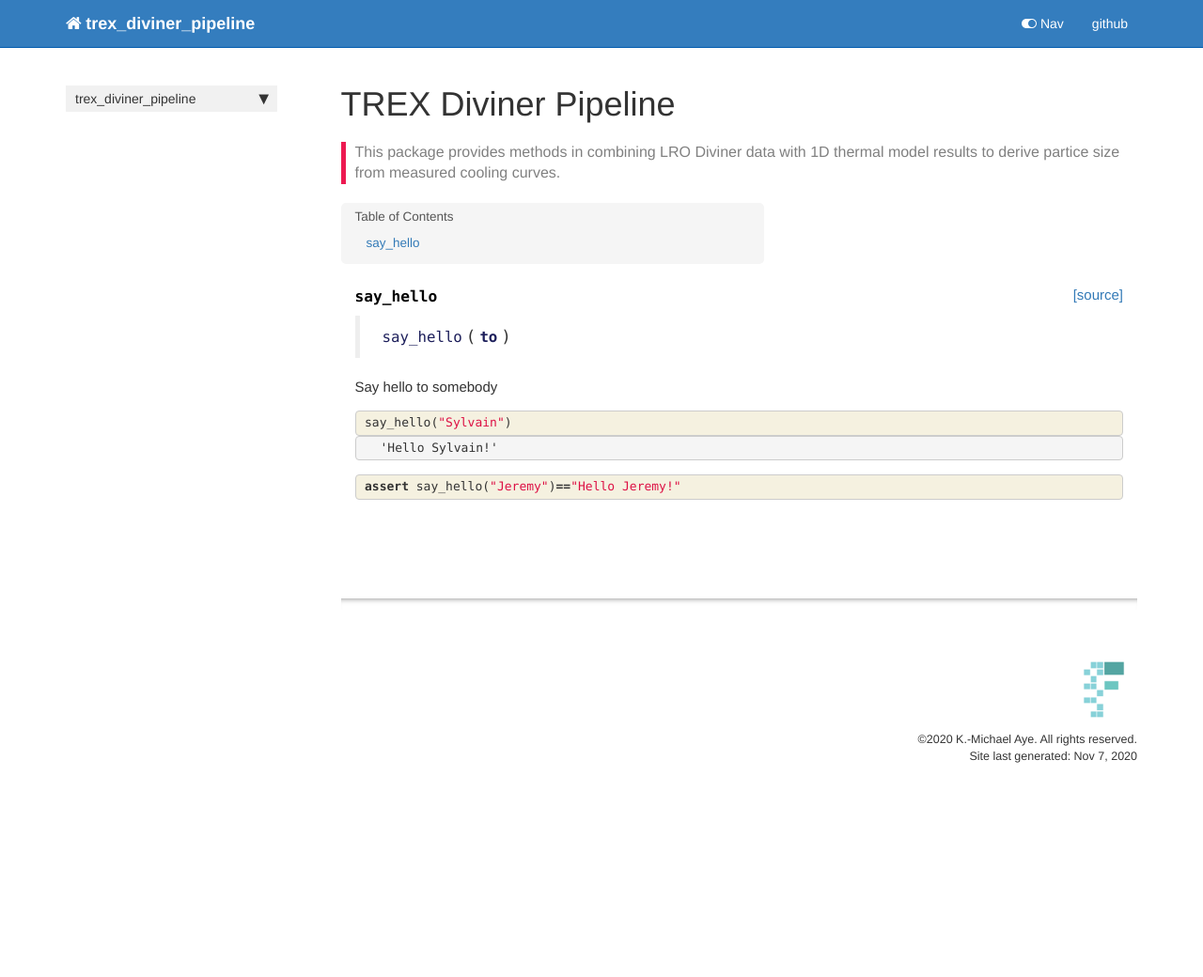
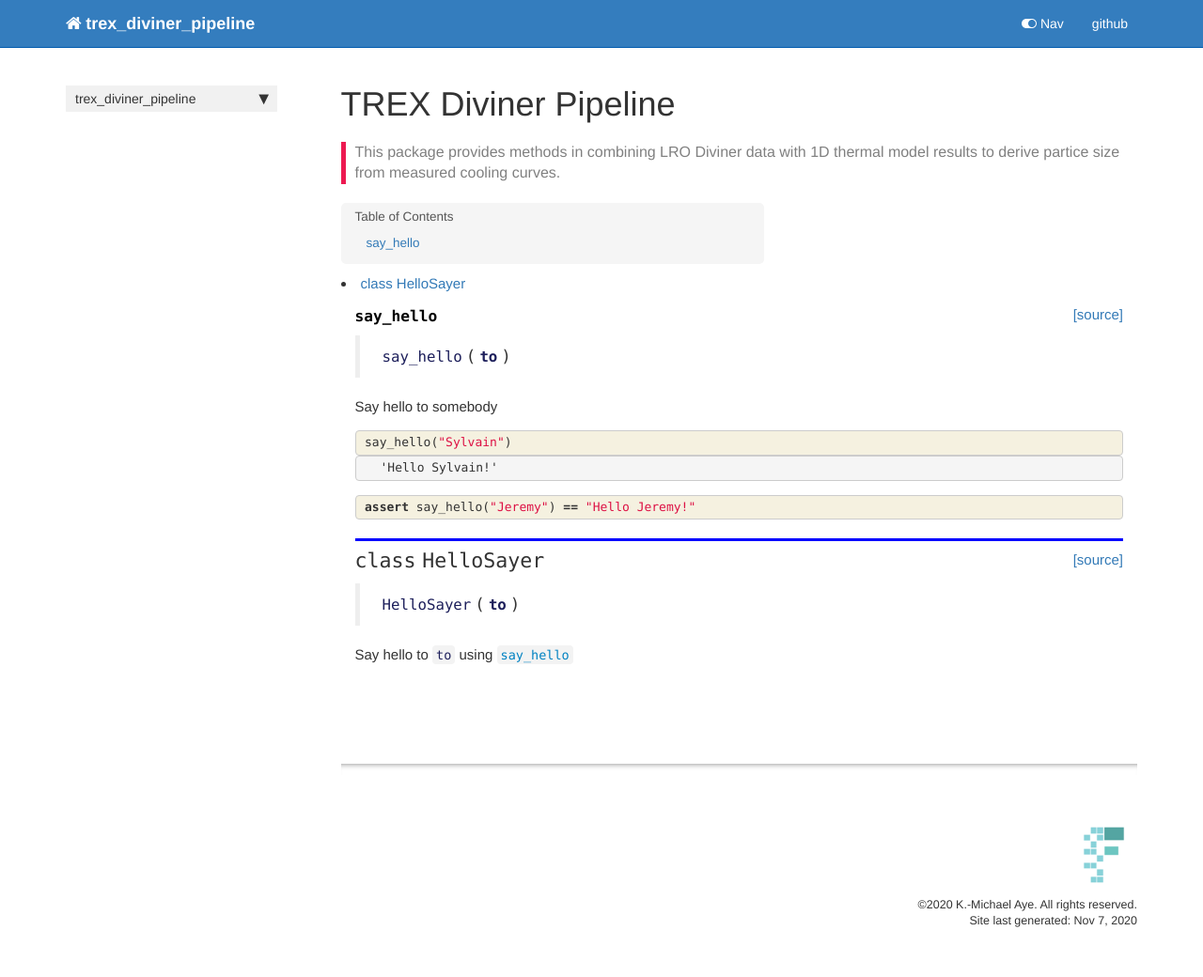
Before and after one commit to MrZombie69232/trex_diviner_pipeline, a Jekyll site: the page built from docs/core.html, in a window 1280 px wide. Shown: the whole page at 94% size. Built offline with Jekyll 4.4.1, drawn with Linux system fonts in a browser that asks for light colours; nearby versions of some CDN libraries; comment, search, counter and statistics services are not loaded; before the commit the page ends 900 px from its top, so only the background shows below that.

Commit message:
add class

```diff
--- a/docs/core.html
+++ b/docs/core.html
@@ -101,7 +101,7 @@
 
 <div class="inner_cell">
     <div class="input_area">
-<div class=" highlight hl-ipython3"><pre><span></span><span class="k">assert</span> <span class="n">say_hello</span><span class="p">(</span><span class="s2">&quot;Jeremy&quot;</span><span class="p">)</span><span class="o">==</span><span class="s2">&quot;Hello Jeremy!&quot;</span>
+<div class=" highlight hl-ipython3"><pre><span></span><span class="k">assert</span> <span class="n">say_hello</span><span class="p">(</span><span class="s2">&quot;Jeremy&quot;</span><span class="p">)</span> <span class="o">==</span> <span class="s2">&quot;Hello Jeremy!&quot;</span>
 </pre></div>
 
     </div>
@@ -111,4 +111,36 @@
 </div>
     {% endraw %}
 
+    {% raw %}
+
+<div class="cell border-box-sizing code_cell rendered">
+
+<div class="output_wrapper">
+<div class="output">
+
+<div class="output_area">
+
+
+<div class="output_markdown rendered_html output_subarea ">
+<h2 id="HelloSayer" class="doc_header"><code>class</code> <code>HelloSayer</code><a href="https://github.com/michaelaye/trex_diviner_pipeline/tree/master/trex_diviner_pipeline/core.py#L11" class="source_link" style="float:right">[source]</a></h2><blockquote><p><code>HelloSayer</code>(<strong><code>to</code></strong>)</p>
+</blockquote>
+<p>Say hello to <code>to</code> using <a href="/trex_diviner_pipeline/core.html#say_hello"><code>say_hello</code></a></p>
+
 </div>
+
+</div>
+
+</div>
+</div>
+
+</div>
+    {% endraw %}
+
+    {% raw %}
+
+<div class="cell border-box-sizing code_cell rendered">
+
+</div>
+    {% endraw %}
+
+</div>
--- a/trex_diviner_pipeline/_nbdev.py
+++ b/trex_diviner_pipeline/_nbdev.py
@@ -2,7 +2,8 @@
 
 __all__ = ["index", "modules", "custom_doc_links", "git_url"]
 
-index = {"say_hello": "00_core.ipynb"}
+index = {"say_hello": "00_core.ipynb",
+         "HelloSayer": "00_core.ipynb"}
 
 modules = ["core.py"]
 
```
Also changed, not shown: trex_diviner_pipeline/core.py (+13 -2 lines), 1 other file.
